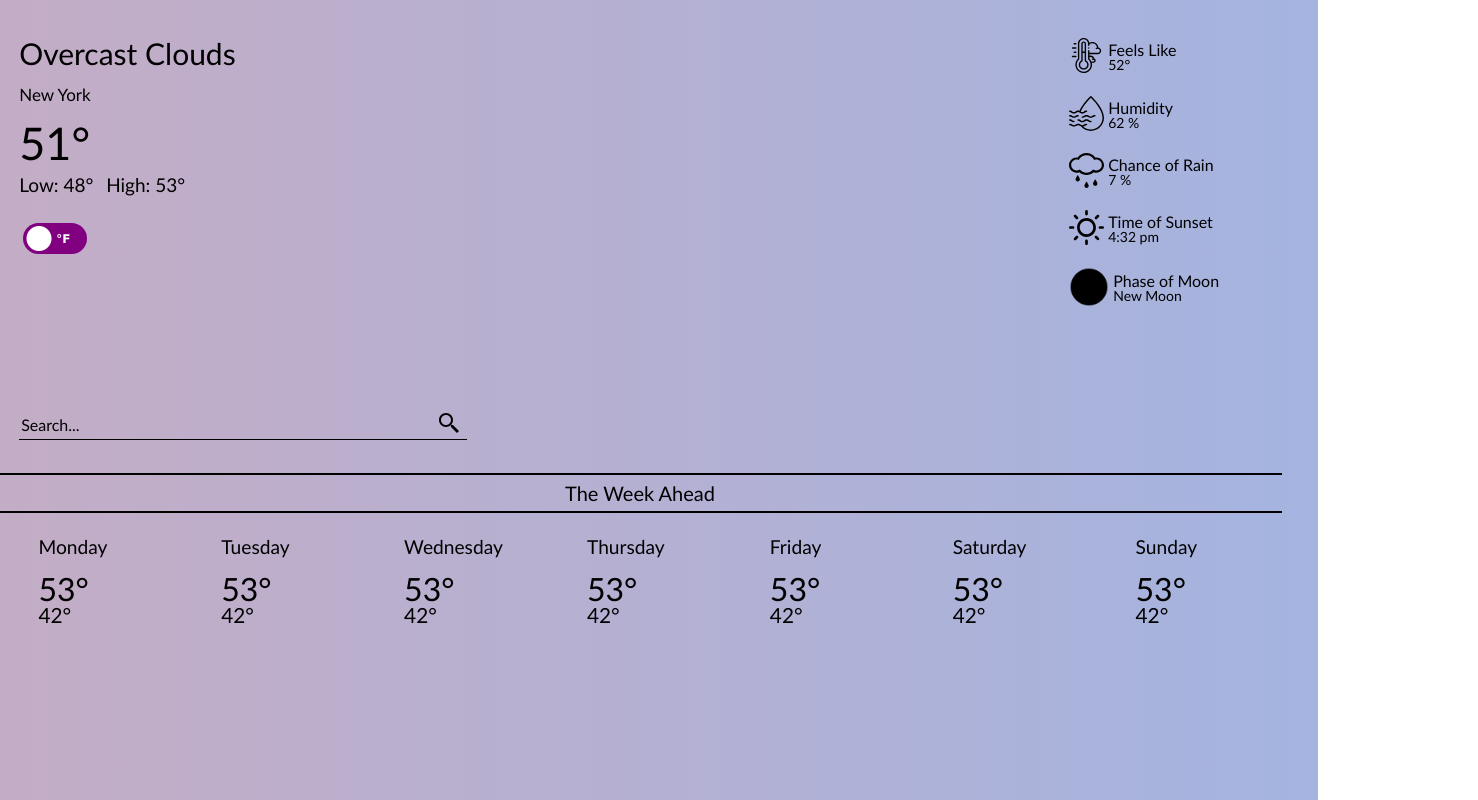
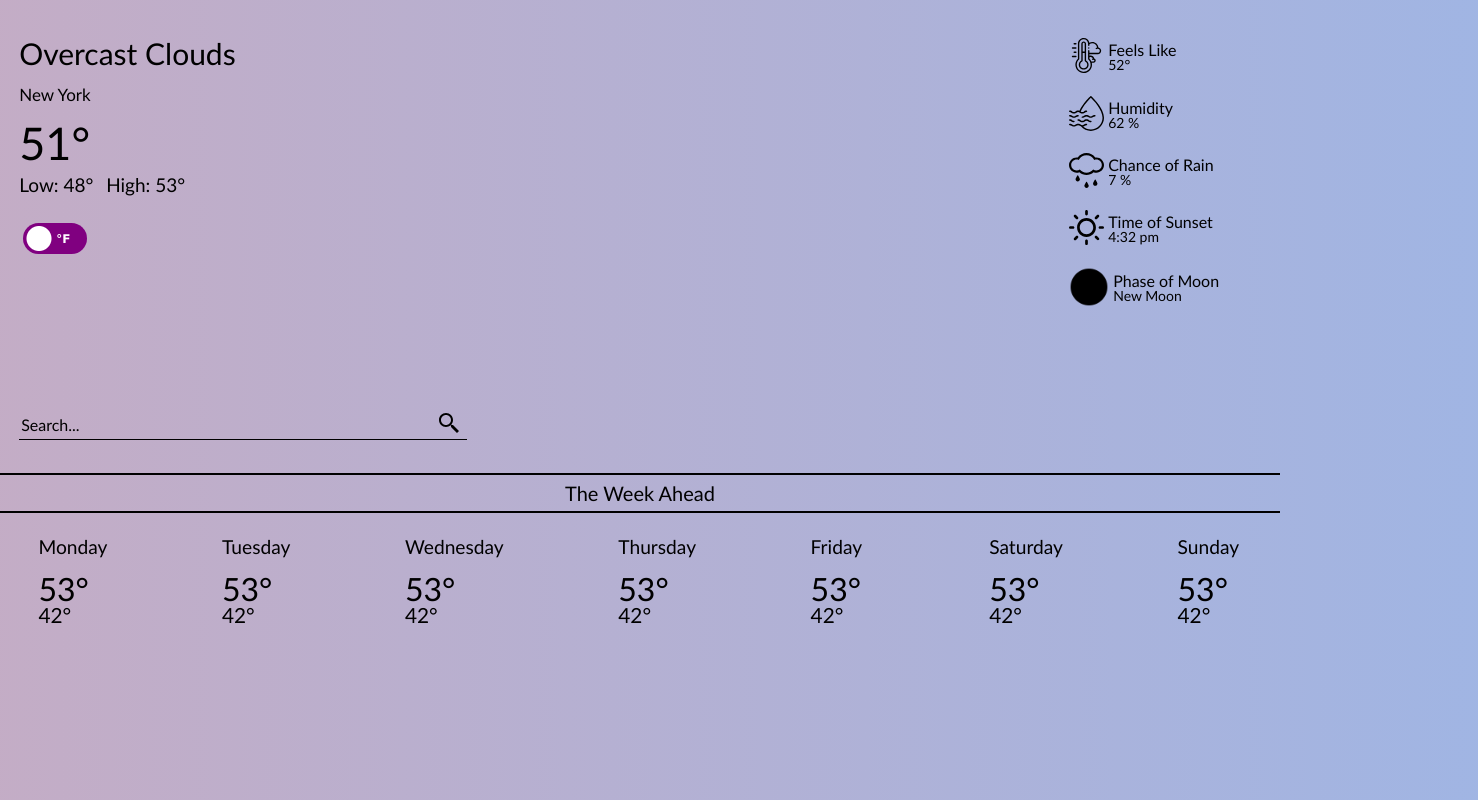
Before and after one commit to ChristopherCummins/weather-app, a website: page index.html in a window 1280 px wide. Shown: the whole page, 1478 px wide, since content can reach past the window. Drawn offline with nearby package versions, Linux system fonts and the light colour scheme; no server answers.

Commit message:
display size

```diff
--- a/style.css
+++ b/style.css
@@ -2,8 +2,8 @@ body {
   display: flex;
   flex-direction: column;
   justify-content: space-between;
-  width: 100%;
-  max-width: 100%;
+  width: auto;
+  max-width: auto;
   overflow-x: hidden;
 }
 
@@ -104,7 +104,7 @@ body {
   display: flex;
   flex-direction: column;
   padding-top: 2%;
-  width: 100%;
+  width: auto;
 }
 
 .weeklyDisplayContainer {
@@ -120,7 +120,7 @@ body {
 
 hr {
   border: 1px solid black;
-  width: 100%;
+  width: auto;
 }
 
 
@@ -129,7 +129,7 @@ hr {
   flex-direction: column;
   align-items: center;
   justify-content: space-between;
-  width: 100%;
+  width: auto;
 }
 
 @media (min-width:600px) {
@@ -138,8 +138,9 @@ hr {
     flex-direction: row;
     align-items: center;
     justify-content: space-between;
-    width: 100%;
+    width: auto;
     padding-left: 3%;
+    padding-right: 3%;
   }
 }
 
@@ -154,7 +155,7 @@ hr {
     display: flex;
     flex-direction: column;
     justify-content: space-between;
-    width: 100%;
+    width: auto;
   }
 }
 
@@ -225,7 +226,7 @@ hr {
 
 @media (min-width:600px) {
   .weeklyIcon {
-    width: 100%;
+    width: auto;
     margin-right: auto;
   }
 }
```
